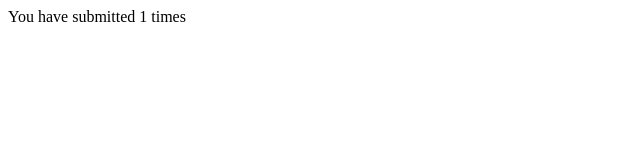
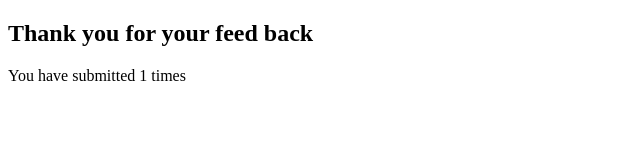
Before and after one commit to onkletype/wdd131, a plain HTML site: page review.html in a window 1280 px wide. Shown: the whole page, without its empty margins (0-640 px from the left). Drawn offline with Linux system fonts and the light colour scheme.

Commit message:
actual final forms

```diff
--- a/review.html
+++ b/review.html
@@ -18,6 +18,7 @@
     </script>
 </head>
 <body>
+    <h2>Thank you for your feed back</h2>
 <div>You have submitted <span id="timesVisited">1</span> times</div>
 </body>
 
```
